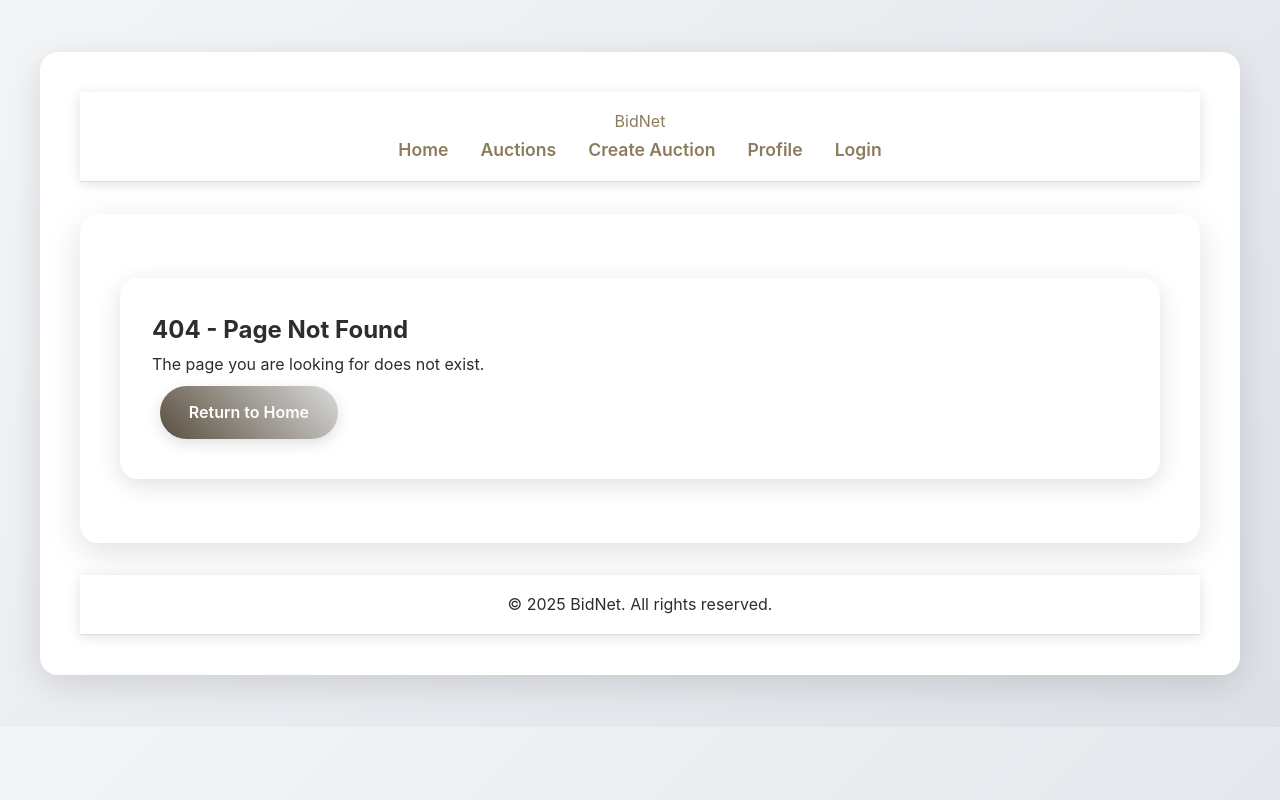
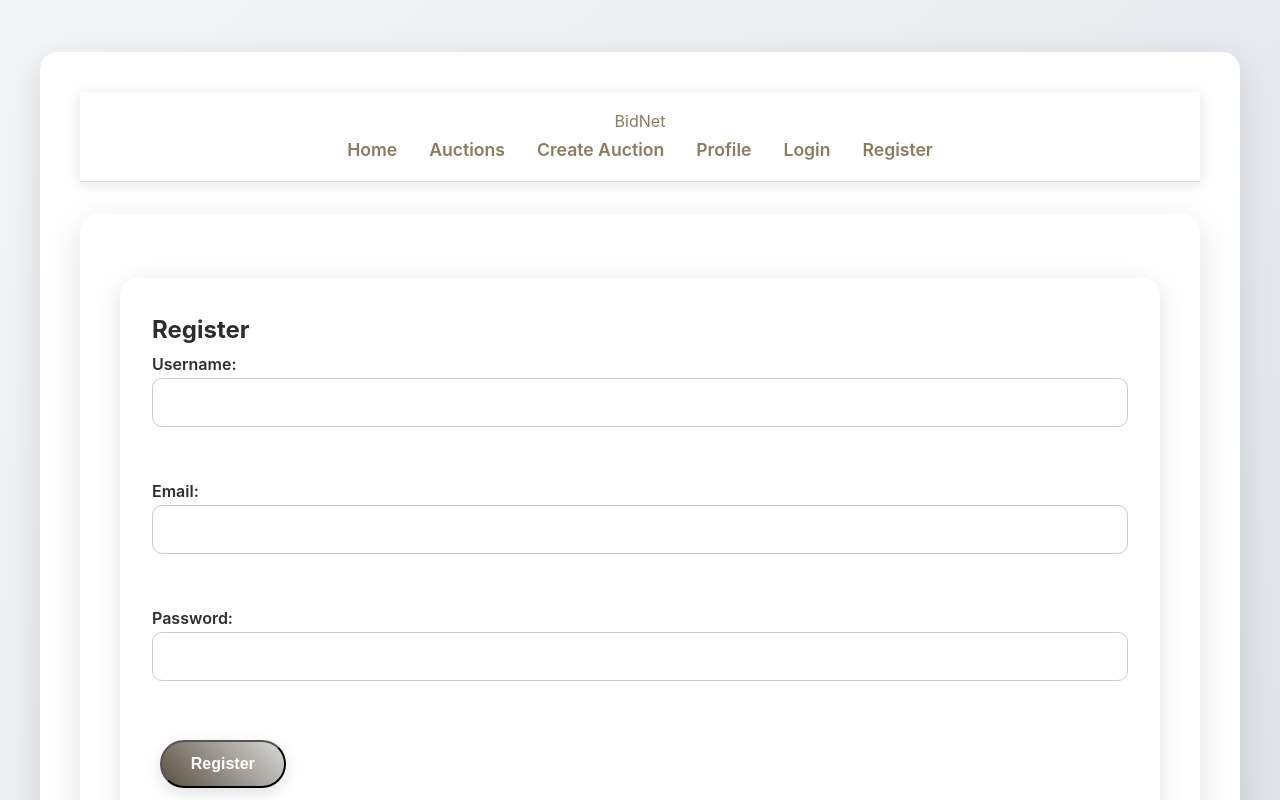
Before and after one commit to ishanuwo/BidNet, a React (Vite) app in the folder client/: page /register in a window 1280 px wide. Before the commit this address had no page. Shown: the top 800 px of the page. Built offline with nearby package versions, Linux system fonts and the light colour scheme.

Commit message:
added register page

```diff
--- a/client/package.json
+++ b/client/package.json
@@ -16,6 +16,7 @@
   },
   "devDependencies": {
     "@eslint/js": "^9.21.0",
+    "@types/node": "^22.14.0",
     "@types/react": "^19.0.10",
     "@types/react-dom": "^19.0.4",
     "@vitejs/plugin-react": "^4.3.4",
--- a/client/src/App.tsx
+++ b/client/src/App.tsx
@@ -7,6 +7,7 @@ import CreateAuction from './Components/CreateAuction';
 import Profile from './Components/Profile';
 import Login from './Components/Login';
 import NotFound from './Components/NotFound';
+import Register from './Components/Register';
 import './App.css';
 
 const App: React.FC = () => {
@@ -24,6 +25,7 @@ const App: React.FC = () => {
               <li><Link to="/create-auction" className="nav-link">Create Auction</Link></li>
               <li><Link to="/profile" className="nav-link">Profile</Link></li>
               <li><Link to="/login" className="nav-link">Login</Link></li>
+              <li><Link to="/register" className="nav-link">Register</Link></li>
             </ul>
           </nav>
         </div>
@@ -36,6 +38,7 @@ const App: React.FC = () => {
           <Route path="/create-auction" element={<CreateAuction />} />
           <Route path="/profile" element={<Profile />} />
           <Route path="/login" element={<Login />} />
+          <Route path="/register" element={<Register />} />
           <Route path="*" element={<NotFound />} />
         </Routes>
       </main>
--- /dev/null
+++ b/client/src/Components/Register.tsx
@@ -0,0 +1,89 @@
+import React, { useState } from 'react';
+import { useNavigate } from 'react-router-dom';
+
+import '../App.css';
+
+const Register: React.FC = () => {
+  const [username, setUsername] = useState('');
+  const [email, setEmail] = useState('');
+  const [password, setPassword] = useState('');
+  const navigate = useNavigate();
+
+  const handleRegister = async (e: React.FormEvent) => {
+    e.preventDefault();
+
+    if (username && email && password) {
+      try {
+        // Make the POST request to the backend register endpoint
+        const response = await fetch(`http://localhost:8080/register`, {
+          method: 'POST',
+          headers: {
+            'Content-Type': 'application/json',
+          },
+          body: JSON.stringify({
+            username,
+            email,
+            password,
+          }),
+        });
+
+        if (!response.ok) {
+          throw new Error('Registration failed');
+        }
+
+        // If registration is successful, navigate to the login page
+        alert('Registration successful!');
+        navigate('/login');
+      } catch (error) {
+        console.error(error);
+        alert('An error occurred during registration. Please try again.');
+      }
+    } else {
+      alert('Please fill in all fields.');
+    }
+  };
+
+  return (
+    <div className="register card">
+      <h2>Register</h2>
+      <form onSubmit={handleRegister}>
+        <label>
+          Username:
+          <input
+            type="text"
+            value={username}
+            onChange={(e) => setUsername(e.target.value)}
+            required
+            className="search-input"
+          />
+        </label>
+        <br />
+        <label>
+          Email:
+          <input
+            type="email"
+            value={email}
+            onChange={(e) => setEmail(e.target.value)}
+            required
+            className="search-input"
+          />
+        </label>
+        <br />
+        <label>
+          Password:
+          <input
+            type="password"
+            value={password}
+            onChange={(e) => setPassword(e.target.value)}
+            required
+            className="search-input"
+          />
+        </label>
+        <br />
+        <button type="submit" className="button">Register</button>
+      </form>
+    </div>
+  );
+};
+
+export default Register;
```
Also changed, not shown: 2 other files (tests, documents, lock files or other folders).
